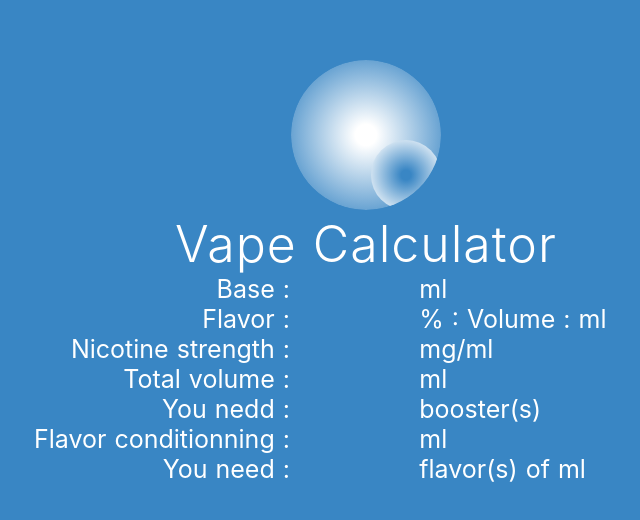
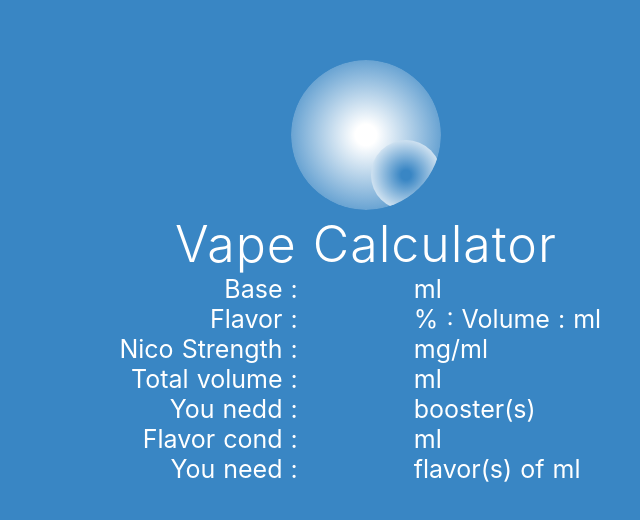
Before and after one commit to lcarbonn/wapes, a Nuxt app: page / in a window 1280 px wide. Shown: the part 128-648 px from the top of the page, without its empty margins (274-914 px from the left). Built offline with nearby package versions, Linux system fonts and the light colour scheme.

Commit message:
short labels

```diff
--- a/pages/index.vue
+++ b/pages/index.vue
@@ -9,10 +9,10 @@
         <div class="labels">
           <p>Base :</p>
           <p>Flavor :</p>
-          <p>Nicotine strength :</p>
+          <p>Nico Strength :</p>
           <p>Total volume :</p>
           <p>You nedd :</p>
-          <p>Flavor conditionning :</p>
+          <p>Flavor cond :</p>
           <p>You need :</p>
         </div>
         <div class="inputs">
```
